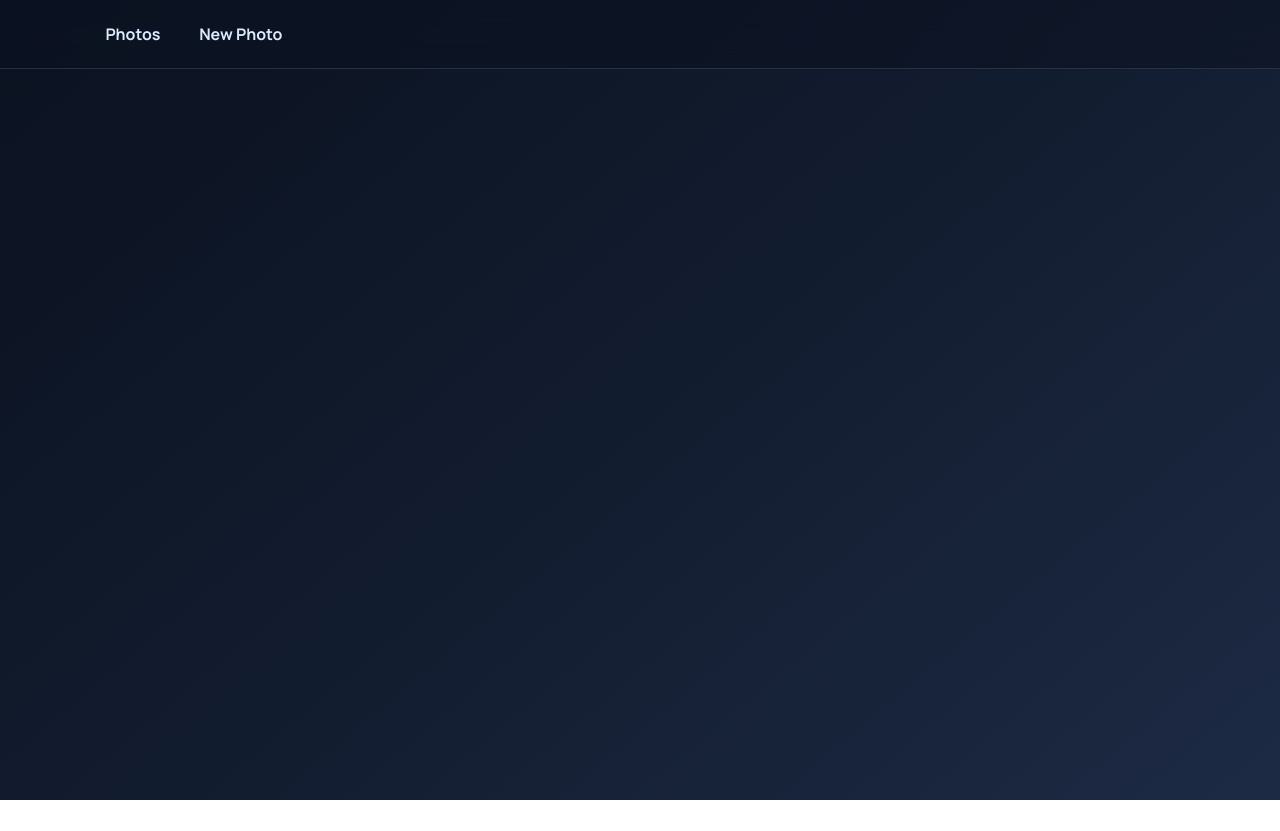
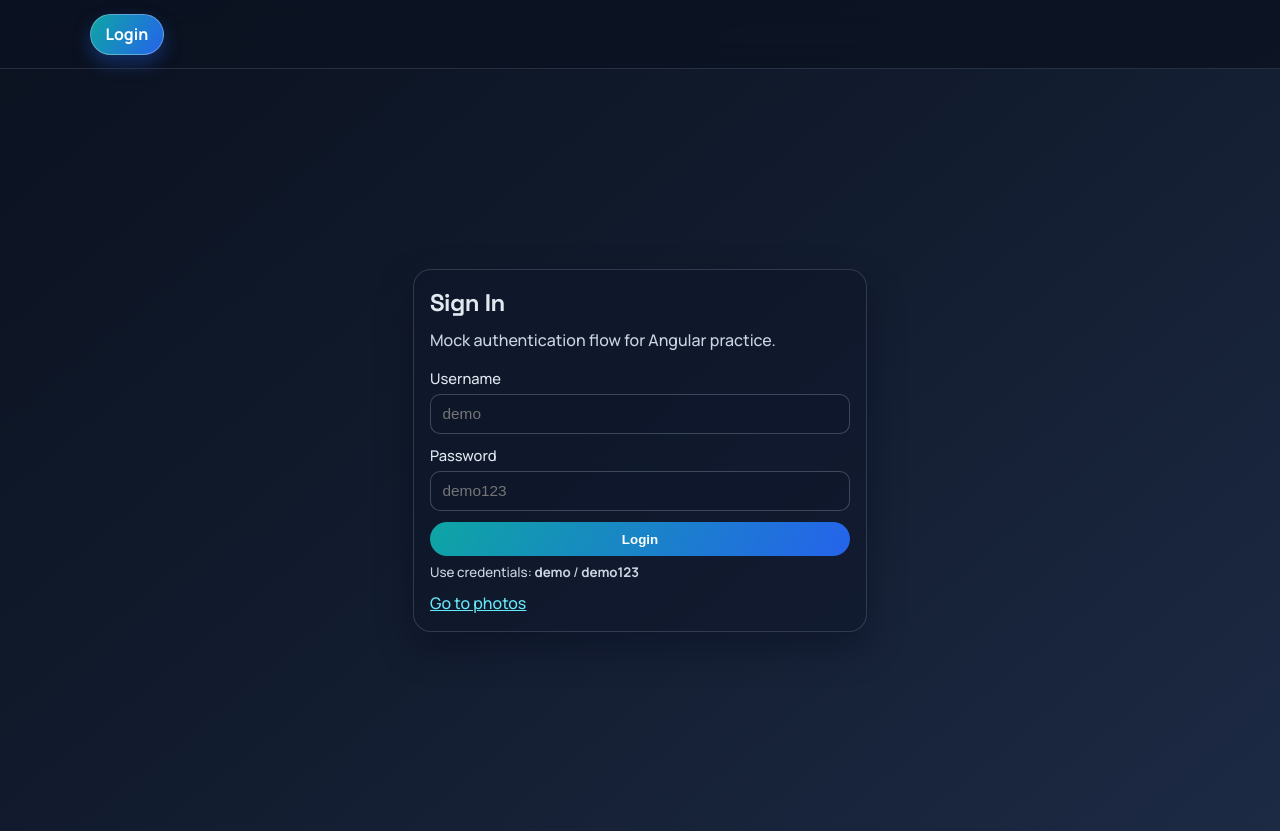
Before and after one commit to mabbasidesign/Photo-Manager-Dashboard, an Angular app: page /login in a window 1280 px wide. Before the commit this address led to /. Before the commit the page ends 800 px from the top, so only its background shows below. Built offline with nearby package versions, Linux system fonts and the light colour scheme.

Commit message:
Add mock auth flow and update README documentation

```diff
--- a/src/app/app.config.ts
+++ b/src/app/app.config.ts
@@ -4,11 +4,12 @@ import { provideRouter } from '@angular/router';
 
 import { routes } from './app.routes';
 import { httpStatusInterceptor } from './core/interceptors/http-status.interceptor';
+import { mockAuthInterceptor } from './core/interceptors/mock-auth.interceptor';
 
 export const appConfig: ApplicationConfig = {
   providers: [
     provideBrowserGlobalErrorListeners(),
-    provideHttpClient(withInterceptors([httpStatusInterceptor])),
+    provideHttpClient(withInterceptors([mockAuthInterceptor, httpStatusInterceptor])),
     provideRouter(routes)
   ]
 };
--- a/src/app/app.css
+++ b/src/app/app.css
@@ -17,6 +17,7 @@
 	padding: 0.85rem 1rem;
 	display: flex;
 	gap: 0.5rem;
+	align-items: center;
 }
 
 .nav a {
@@ -40,6 +41,21 @@
 	color: #ffffff;
 	border-color: rgba(255, 255, 255, 0.3);
 	box-shadow: 0 8px 18px rgba(37, 99, 235, 0.35);
+}
+
+.logout-button {
+	margin-left: auto;
+	border: 1px solid rgba(252, 165, 165, 0.45);
+	background: rgba(127, 29, 29, 0.2);
+	color: #fee2e2;
+	font-weight: 600;
+	border-radius: 999px;
+	padding: 0.46rem 0.88rem;
+	cursor: pointer;
+}
+
+.logout-button:hover {
+	background: rgba(127, 29, 29, 0.34);
 }
 
 .loading-bar {
--- a/src/app/app.html
+++ b/src/app/app.html
@@ -1,11 +1,21 @@
 <header class="topbar">
 	<nav class="nav">
-		<a routerLink="/photos" routerLinkActive="active" [routerLinkActiveOptions]="{ exact: true }">
+		<a
+			*ngIf="isAuthenticated()"
+			routerLink="/photos"
+			routerLinkActive="active"
+			[routerLinkActiveOptions]="{ exact: true }"
+		>
 			Photos
 		</a>
-		<a routerLink="/photos/new" routerLinkActive="active">
+		<a *ngIf="isAuthenticated()" routerLink="/photos/new" routerLinkActive="active">
 			New Photo
 		</a>
+		<a *ngIf="!isAuthenticated()" routerLink="/login" routerLinkActive="active">Login</a>
+
+		<button *ngIf="isAuthenticated()" type="button" class="logout-button" (click)="logout()">
+			Logout
+		</button>
 	</nav>
 
 	<div class="loading-bar" *ngIf="isLoading()">
--- a/src/app/app.routes.ts
+++ b/src/app/app.routes.ts
@@ -1,4 +1,5 @@
 import { Routes } from '@angular/router';
+import { authGuard } from './core/guards/auth.guard';
 
 export const routes: Routes = [
 	{
@@ -7,7 +8,15 @@ export const routes: Routes = [
 		redirectTo: 'photos'
 	},
 	{
+		path: 'login',
+		loadComponent: () =>
+			import('./features/auth/pages/login-page/login-page.component').then(
+				(m) => m.LoginPageComponent
+			)
+	},
+	{
 		path: 'photos',
+		canActivate: [authGuard],
 		loadChildren: () =>
 			import('./features/photos/photos.routes').then((m) => m.PHOTOS_ROUTES)
 	}
--- a/src/app/app.ts
+++ b/src/app/app.ts
@@ -1,7 +1,8 @@
 import { Component, inject } from '@angular/core';
 import { CommonModule } from '@angular/common';
-import { RouterLink, RouterLinkActive, RouterOutlet } from '@angular/router';
+import { Router, RouterLink, RouterLinkActive, RouterOutlet } from '@angular/router';
 import { ApiErrorService } from './core/services/api-error.service';
+import { AuthService } from './core/services/auth.service';
 import { HttpLoadingService } from './core/services/http-loading.service';
 
 @Component({
@@ -13,11 +14,19 @@ import { HttpLoadingService } from './core/services/http-loading.service';
 export class App {
   private readonly httpLoadingService = inject(HttpLoadingService);
   private readonly apiErrorService = inject(ApiErrorService);
+  private readonly authService = inject(AuthService);
+  private readonly router = inject(Router);
 
   readonly isLoading = this.httpLoadingService.isLoading;
   readonly errorMessage = this.apiErrorService.message;
+  readonly isAuthenticated = this.authService.isAuthenticated;
 
   clearGlobalError(): void {
     this.apiErrorService.clear();
   }
+
+  logout(): void {
+    this.authService.logout();
+    void this.router.navigate(['/login']);
+  }
 }
--- /dev/null
+++ b/src/app/core/guards/auth.guard.ts
@@ -0,0 +1,16 @@
+import { CanActivateFn, Router } from '@angular/router';
+import { inject } from '@angular/core';
+import { AuthService } from '../services/auth.service';
+
+export const authGuard: CanActivateFn = (_, state) => {
+  const authService = inject(AuthService);
+  const router = inject(Router);
+
+  if (authService.isAuthenticated()) {
+    return true;
+  }
+
+  return router.createUrlTree(['/login'], {
+    queryParams: { returnUrl: state.url }
+  });
+};
--- /dev/null
+++ b/src/app/core/interceptors/mock-auth.interceptor.ts
@@ -0,0 +1,20 @@
+import { HttpInterceptorFn } from '@angular/common/http';
+import { inject } from '@angular/core';
+import { AuthService } from '../services/auth.service';
+
+export const mockAuthInterceptor: HttpInterceptorFn = (request, next) => {
+  const authService = inject(AuthService);
+  const token = authService.getToken();
+
+  if (!token) {
+    return next(request);
+  }
+
+  const authorizedRequest = request.clone({
+    setHeaders: {
+      Authorization: `Bearer ${token}`
+    }
+  });
+
+  return next(authorizedRequest);
+};
--- /dev/null
+++ b/src/app/core/services/auth.service.ts
@@ -0,0 +1,39 @@
+import { Injectable, signal } from '@angular/core';
+
+@Injectable({ providedIn: 'root' })
+export class AuthService {
+  private static readonly tokenKey = 'mock_auth_token';
+  private static readonly userKey = 'mock_auth_user';
+
+  readonly isAuthenticated = signal<boolean>(this.hasToken());
+
+  login(username: string, password: string): boolean {
+    const isValid = username === 'demo' && password === 'demo123';
+    if (!isValid) {
+      return false;
+    }
+
+    localStorage.setItem(AuthService.tokenKey, 'mock-token-123456');
+    localStorage.setItem(AuthService.userKey, username);
+    this.isAuthenticated.set(true);
+    return true;
+  }
+
+  logout(): void {
+    localStorage.removeItem(AuthService.tokenKey);
+    localStorage.removeItem(AuthService.userKey);
+    this.isAuthenticated.set(false);
+  }
+
+  getToken(): string | null {
+    return localStorage.getItem(AuthService.tokenKey);
+  }
+
+  getCurrentUser(): string | null {
+    return localStorage.getItem(AuthService.userKey);
+  }
+
+  private hasToken(): boolean {
+    return !!localStorage.getItem(AuthService.tokenKey);
+  }
+}
--- /dev/null
+++ b/src/app/features/auth/pages/login-page/login-page.component.css
@@ -0,0 +1,77 @@
+:host {
+  display: block;
+}
+
+.auth-page {
+  min-height: calc(100vh - 70px);
+  display: grid;
+  place-items: center;
+  padding: 1rem;
+}
+
+.auth-card {
+  width: min(420px, 100%);
+  border: 1px solid rgba(148, 163, 184, 0.24);
+  background: rgba(15, 23, 42, 0.62);
+  border-radius: 18px;
+  padding: 1rem;
+  box-shadow: 0 16px 36px rgba(2, 6, 23, 0.34);
+  color: #e2e8f0;
+}
+
+h1 {
+  margin: 0;
+}
+
+p {
+  margin-top: 0.5rem;
+  color: #cbd5e1;
+}
+
+form {
+  margin-top: 0.8rem;
+  display: grid;
+  gap: 0.7rem;
+}
+
+label {
+  display: grid;
+  gap: 0.3rem;
+  font-size: 0.92rem;
+}
+
+input {
+  border: 1px solid rgba(148, 163, 184, 0.34);
+  border-radius: 10px;
+  padding: 0.62rem 0.72rem;
+  font-size: 0.96rem;
+  background: rgba(15, 23, 42, 0.45);
+  color: #f8fafc;
+}
+
+button {
+  border: none;
+  border-radius: 999px;
+  padding: 0.6rem 0.9rem;
+  font-weight: 600;
+  cursor: pointer;
+  color: #ffffff;
+  background: linear-gradient(120deg, #0ea5a4, #2563eb);
+}
+
+.error {
+  color: #fca5a5;
+  margin-bottom: 0;
+}
+
+small {
+  display: block;
+  margin-top: 0.4rem;
+  color: #cbd5e1;
+}
+
+a {
+  display: inline-block;
+  margin-top: 0.6rem;
+  color: #67e8f9;
+}
--- /dev/null
+++ b/src/app/features/auth/pages/login-page/login-page.component.html
@@ -0,0 +1,36 @@
+<main class="auth-page">
+  <section class="auth-card">
+    <h1>Sign In</h1>
+    <p>Mock authentication flow for Angular practice.</p>
+
+    <form (ngSubmit)="onSubmit()" novalidate>
+      <label>
+        Username
+        <input
+          type="text"
+          name="username"
+          [(ngModel)]="username"
+          placeholder="demo"
+          required
+        />
+      </label>
+
+      <label>
+        Password
+        <input
+          type="password"
+          name="password"
+          [(ngModel)]="password"
+          placeholder="demo123"
+          required
+        />
+      </label>
+
+      <button type="submit">Login</button>
+    </form>
+
+    <p class="error" *ngIf="error">{{ error }}</p>
+    <small>Use credentials: <strong>demo</strong> / <strong>demo123</strong></small>
+    <a routerLink="/photos">Go to photos</a>
+  </section>
+</main>
--- /dev/null
+++ b/src/app/features/auth/pages/login-page/login-page.component.ts
@@ -0,0 +1,36 @@
+import { Component } from '@angular/core';
+import { CommonModule } from '@angular/common';
+import { FormsModule } from '@angular/forms';
+import { ActivatedRoute, Router, RouterLink } from '@angular/router';
+import { AuthService } from '../../../../core/services/auth.service';
+
+@Component({
+  selector: 'app-login-page',
+  imports: [CommonModule, FormsModule, RouterLink],
+  templateUrl: './login-page.component.html',
+  styleUrl: './login-page.component.css'
+})
+export class LoginPageComponent {
+  username = '';
+  password = '';
+  error = '';
+
+  constructor(
+    private readonly authService: AuthService,
+    private readonly route: ActivatedRoute,
+    private readonly router: Router
+  ) {}
+
+  onSubmit(): void {
+    this.error = '';
+
+    const success = this.authService.login(this.username.trim(), this.password);
+    if (!success) {
+      this.error = 'Invalid credentials. Use demo / demo123';
+      return;
+    }
+
+    const returnUrl = this.route.snapshot.queryParamMap.get('returnUrl') || '/photos';
+    void this.router.navigateByUrl(returnUrl);
+  }
+}
```
Also changed, not shown: 1 other file (tests, documents, lock files or other folders).
